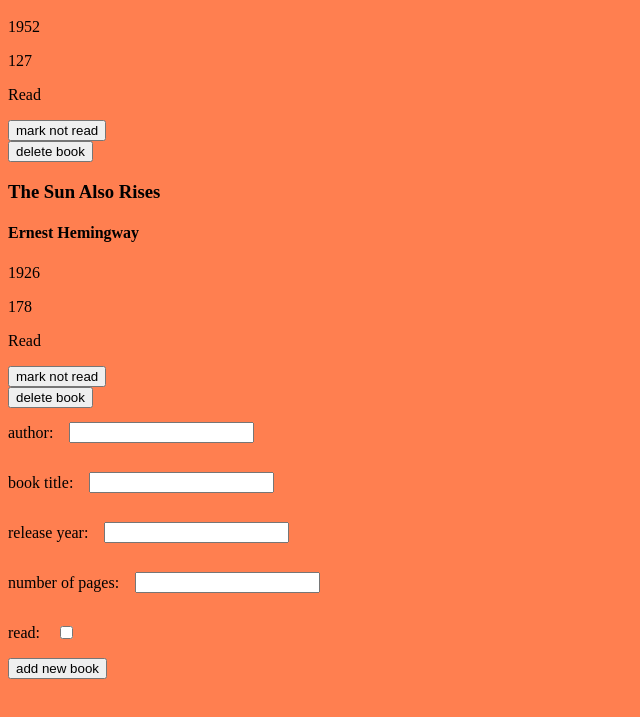
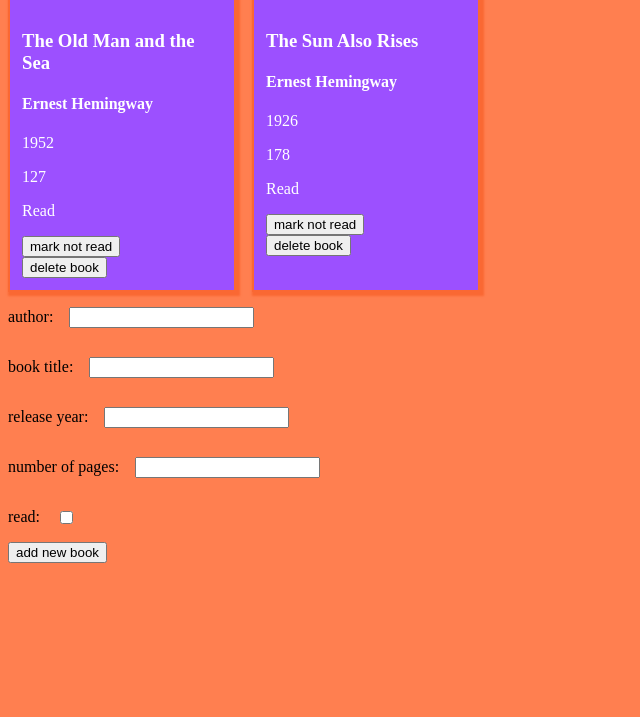
Before and after one commit to inherentspice/Library, a plain HTML site: page index.html in a window 1280 px wide. Shown: the part 83-800 px from the top of the page, without its empty margins (0-640 px from the left). Drawn offline with Linux system fonts and the light colour scheme.

Commit message:
added some basic styling

```diff
--- a/index.html
+++ b/index.html
@@ -8,7 +8,10 @@
   <title>Library</title>
 </head>
 <body>
-  <div id="library-shelf">
+  <div class="library">
+    <h1>Library</h1>
+    <div id="library-shelf">
+    </div>
   </div>
   <form id="book-information">
     <div class="form-element">
--- a/stylesheet.css
+++ b/stylesheet.css
@@ -1,3 +1,10 @@
+:root {
+  --color-primary: rgb(255, 127, 80);
+  --color-white: rgb(255, 255, 255);
+  --color-details: rgb(250, 104, 51);
+  --color-secondary: rgb(156, 80, 255);
+}
+
 body {
   background-color:coral;
 }
@@ -11,3 +18,23 @@
 .form-element>input {
   height: min-content;
 }
+
+#library-shelf{
+  display: flex;
+  gap: 1rem;
+}
+
+.book {
+  width: 200px;
+  border: 2px solid var(--color-details);
+  padding: 0.75rem;
+  background-color: var(--color-secondary);
+  color: var(--color-white);
+  box-shadow: 2px 2px 2px 2px var(--color-details);
+}
+
+.book:hover {
+  background-color: var(--color-details);
+  border: 2px solid var(--color-white);
+  box-shadow: 2px 2px 2px 2px var(--color-white);
+}
```
